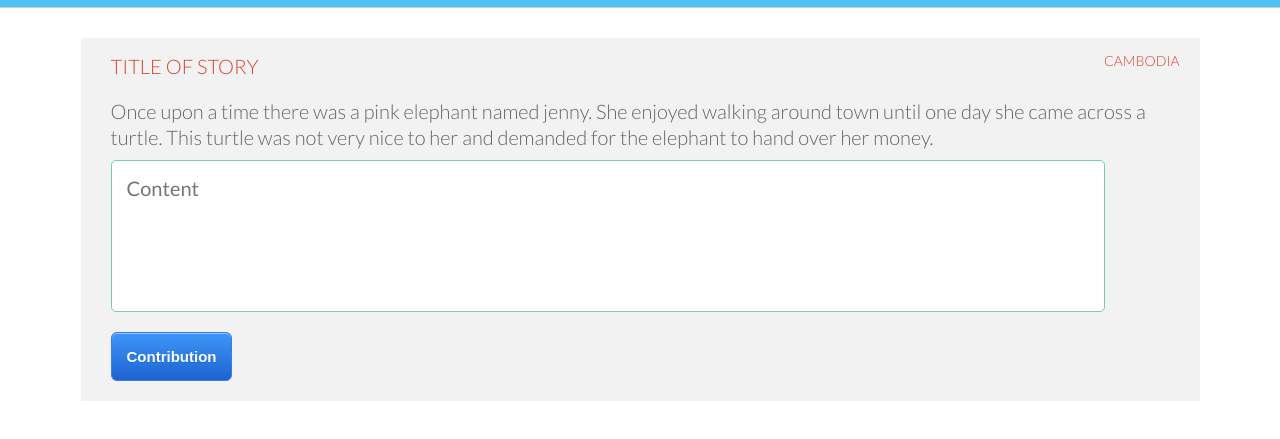
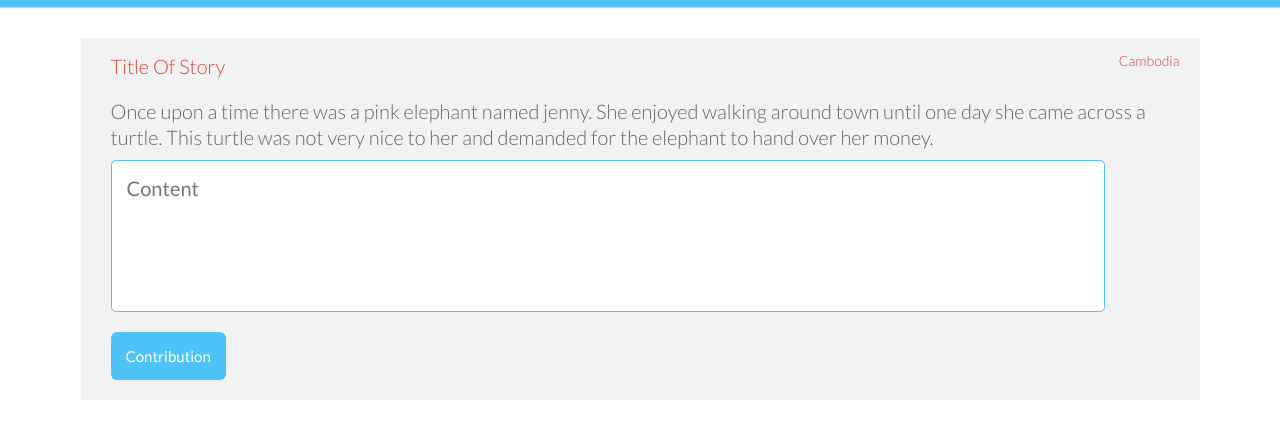
Before and after one commit to CorpseBook/Front-End, a plain HTML site: page contribution.html in a window 1280 px wide. Shown: the part 63-502 px from the top of the page. Drawn offline with Linux system fonts and the light colour scheme.

Commit message:
Style on story page

```diff
--- a/stylesheets/contribution.css
+++ b/stylesheets/contribution.css
@@ -10,48 +10,26 @@
 }
 
 .btn-contribution{
-	-moz-box-shadow:inset 0px 1px 0px 0px #97c4fe;
-	-webkit-box-shadow:inset 0px 1px 0px 0px #97c4fe;
-	box-shadow:inset 0px 1px 0px 0px #97c4fe;
-	background:-webkit-gradient(linear, left top, left bottom, color-stop(0.05, #3d94f6), color-stop(1, #1e62d0));
-	background:-moz-linear-gradient(top, #3d94f6 5%, #1e62d0 100%);
-	background:-webkit-linear-gradient(top, #3d94f6 5%, #1e62d0 100%);
-	background:-o-linear-gradient(top, #3d94f6 5%, #1e62d0 100%);
-	background:-ms-linear-gradient(top, #3d94f6 5%, #1e62d0 100%);
-	background:linear-gradient(to bottom, #3d94f6 5%, #1e62d0 100%);
-	filter:progid:DXImageTransform.Microsoft.gradient(startColorstr='#3d94f6', endColorstr='#1e62d0',GradientType=0);
-	background-color:#3d94f6;
-	-moz-border-radius:6px;
-	-webkit-border-radius:6px;
+	background:#4FC3F7;
+	border: 0 !important;
 	border-radius:6px;
-	border:1px solid #337fed;
 	display:inline-block;
-	cursor:pointer;
 	color:#ffffff;
-	font-family:Arial;
 	font-size:15px;
-	font-weight:bold;
 	padding:15px;
-	text-decoration:none;
-	text-shadow:0px 1px 0px #1570cd;;
 }
 
 .btn-contribution:hover{
-	background:-webkit-gradient(linear, left top, left bottom, color-stop(0.05, #1e62d0), color-stop(1, #3d94f6));
-	background:-moz-linear-gradient(top, #1e62d0 5%, #3d94f6 100%);
-	background:-webkit-linear-gradient(top, #1e62d0 5%, #3d94f6 100%);
-	background:-o-linear-gradient(top, #1e62d0 5%, #3d94f6 100%);
-	background:-ms-linear-gradient(top, #1e62d0 5%, #3d94f6 100%);
-	background:linear-gradient(to bottom, #1e62d0 5%, #3d94f6 100%);
-	filter:progid:DXImageTransform.Microsoft.gradient(startColorstr='#1e62d0', endColorstr='#3d94f6',GradientType=0);
-	background-color:#1e62d0;
+  box-shadow:
+    inset 0 1px rgba(255,255,255,0.3),
+    inset 0 20px 40px rgba(255,255,255,0.15);
 }
 
 textarea{
 	width:90%;
 	padding: 15px;
 	margin-top: 10px;
-	border:1px solid #7ac9b7;
+	border:1px solid #4FC3F7;
 	border-radius:5px;
 	margin-bottom: 20px;
 	resize:none;
--- a/stylesheets/custom.css
+++ b/stylesheets/custom.css
@@ -377,7 +377,6 @@ article p {
 .post-wrapper ul li span.title {
 	padding-top: 0.4em;
 	display: table-cell;
-	text-transform:uppercase
 }
 .post-wrapper ul li span.title + span {
 	display: table-cell;
@@ -392,7 +391,7 @@ article p {
 .post-wrapper ul .left-column {
 	width:30%;
 	max-width:100px;
-	float:left;
+	float:right;
 }
 .post-wrapper ul .desc-column {
 	padding:0 0 0.5em 1em;
@@ -402,9 +401,7 @@ article p {
 	width:100%;
 	height:auto;
 }
-.post-wrapper ul .desc-column span.title {
-	text-transform: uppercase;
-}
+
 .post-wrapper ul .desc-column .desc, .photoFrame p.desc {
 	display:block;
 	margin-top:0.5em;
--- a/stylesheets/stories.css
+++ b/stylesheets/stories.css
@@ -62,7 +62,7 @@ section.button-group {
 	padding: 6px 10px 8px 10px;
 }
 
-.wrap { width: 100%; margin-top: 5px; }
+.wrap { width: 100%;}
 .pull-left { float: left; }
 .pull-right { float: right; }
 .clear { clear: both; }
```
Also changed, not shown: stories.html (+11 -8 lines), images/add-contribution.png (added), images/pin.png (added), 1 other file.
